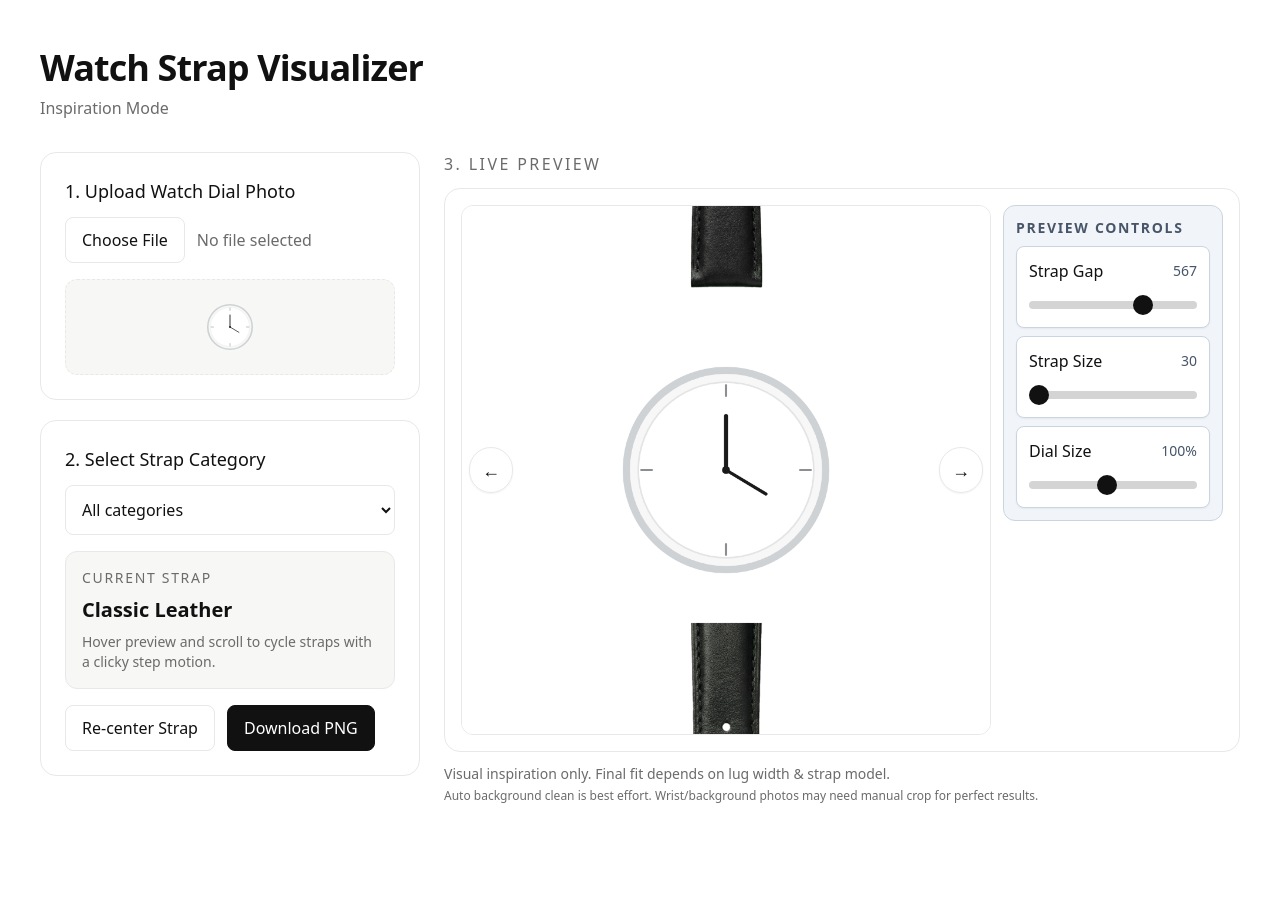
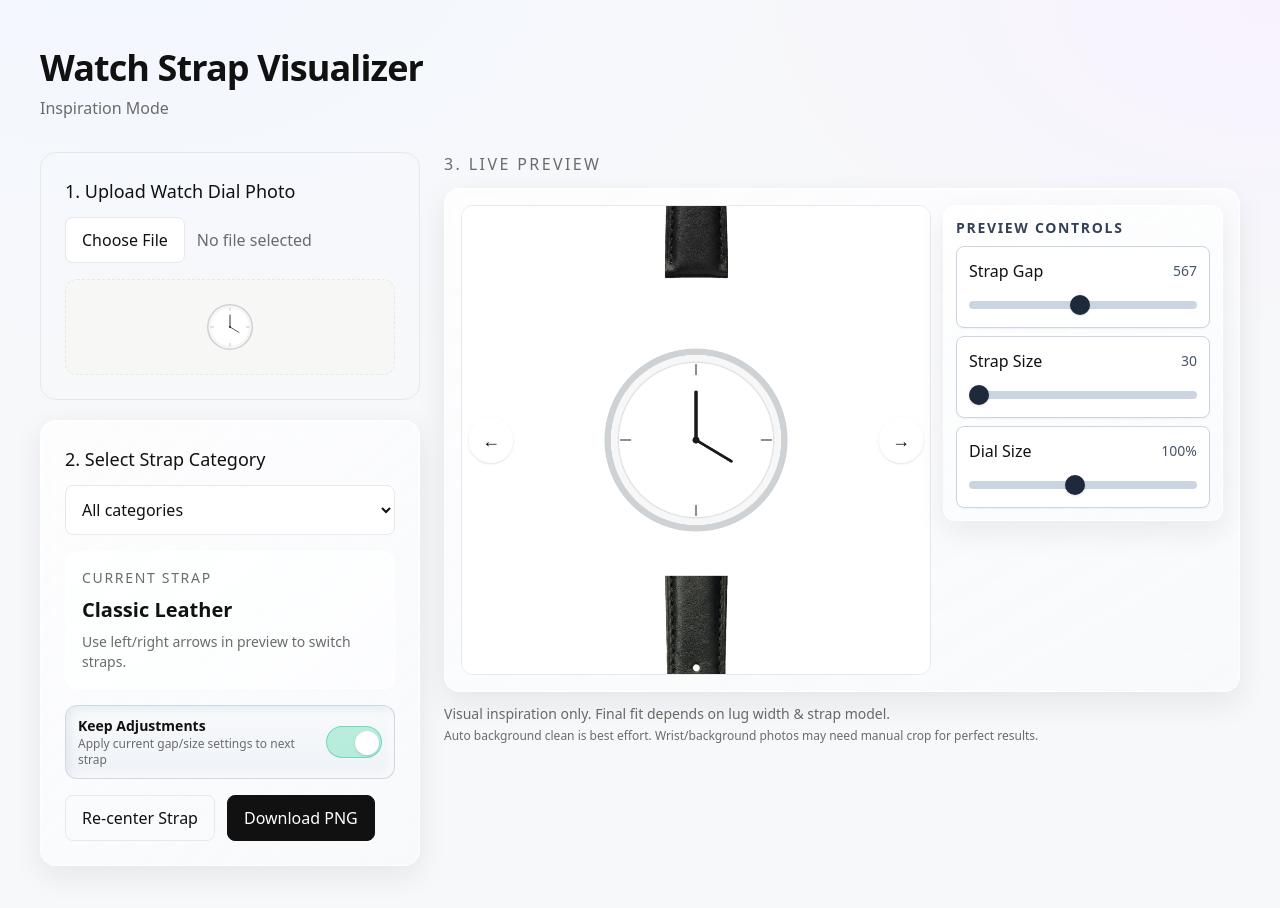
Before and after one commit to sakaarpuri/watch-strap-visualizer, a Next.js app: page / in a window 1280 px wide. Shown: the top 908 px of the page. Before the commit the page ends 852 px from the top, so only its background shows below. Built offline with nearby package versions, Linux system fonts and the light colour scheme.

Commit message:
Polish UX: modern glass styling, smoother controls, and persistent strap settings

```diff
--- a/app/globals.css
+++ b/app/globals.css
@@ -7,17 +7,40 @@
 }
 
 body {
-  @apply bg-white text-ink antialiased;
+  @apply text-ink antialiased;
+  background:
+    radial-gradient(1200px 800px at 10% -10%, #f2f7ff 0%, rgba(242, 247, 255, 0) 60%),
+    radial-gradient(1000px 600px at 100% 0%, #f8f2ff 0%, rgba(248, 242, 255, 0) 55%),
+    #f7f8fa;
 }
 
 input[type="range"] {
-  @apply h-2 w-full cursor-pointer appearance-none rounded bg-neutral-300;
+  @apply h-2 w-full cursor-pointer appearance-none rounded-full bg-slate-300;
 }
 
 input[type="range"]::-webkit-slider-thumb {
-  @apply h-5 w-5 appearance-none rounded-full border border-ink bg-ink;
+  @apply h-5 w-5 appearance-none rounded-full border border-white bg-slate-800 shadow;
 }
 
 input[type="range"]::-moz-range-thumb {
-  @apply h-5 w-5 rounded-full border border-ink bg-ink;
+  @apply h-5 w-5 rounded-full border border-white bg-slate-800 shadow;
 }
+
+.glass-card {
+  border: 1px solid rgba(255, 255, 255, 0.7);
+  background: linear-gradient(140deg, rgba(255, 255, 255, 0.75), rgba(248, 250, 252, 0.65));
+  box-shadow:
+    inset 0 1px 0 rgba(255, 255, 255, 0.75),
+    0 10px 30px rgba(15, 23, 42, 0.08);
+  backdrop-filter: blur(10px);
+}
+
+.neo-toggle {
+  border-radius: 12px;
+  border: 1px solid rgba(203, 213, 225, 0.9);
+  background: linear-gradient(180deg, #f8fafc, #eef2f7);
+  box-shadow:
+    inset 3px 3px 8px rgba(148, 163, 184, 0.18),
+    inset -3px -3px 8px rgba(255, 255, 255, 0.9);
+  padding: 10px 12px;
+}
--- a/app/page.tsx
+++ b/app/page.tsx
@@ -27,6 +27,7 @@ export default function Home() {
   const [partA, setPartA] = useState<PartTransform | null>(null);
   const [partB, setPartB] = useState<PartTransform | null>(null);
   const [dialScale, setDialScale] = useState(1);
+  const [preserveSettings, setPreserveSettings] = useState(true);
   const [isAutoAligning, setIsAutoAligning] = useState(false);
   const [isCleaningDial, setIsCleaningDial] = useState(false);
 
@@ -67,9 +68,17 @@ export default function Home() {
 
   useEffect(() => {
     void autoAlignStraps();
-    // Recompute placement whenever dial or strap selection changes.
+    // Always recompute when watch image changes.
     // eslint-disable-next-line react-hooks/exhaustive-deps
-  }, [watchSrc, category, strapIndex]);
+  }, [watchSrc]);
+
+  useEffect(() => {
+    if (!partA || !partB || !preserveSettings) {
+      void autoAlignStraps();
+    }
+    // Preserve user transforms by default on strap changes.
+    // eslint-disable-next-line react-hooks/exhaustive-deps
+  }, [category, strapIndex, preserveSettings]);
 
   const onCycleStrap = (direction: 1 | -1) => {
     setStrapIndex((prev) => {
@@ -87,7 +96,7 @@ export default function Home() {
     if (!partA || !partB) return;
     const centerY = (partA.y + partB.y) / 2;
     const minHalfGap = 250;
-    const maxHalfGap = 700;
+    const maxHalfGap = 900;
     const boundedGap = clamp(nextHalfGap, minHalfGap, maxHalfGap);
     setPartA((prev) => (prev ? { ...prev, y: centerY - boundedGap } : prev));
     setPartB((prev) => (prev ? { ...prev, y: centerY + boundedGap } : prev));
@@ -124,7 +133,7 @@ export default function Home() {
             onFileSelect={(file) => void onUploadDial(file, setWatchPreviewSrc)}
           />
 
-          <div className="rounded-2xl border border-line p-6">
+          <div className="glass-card rounded-2xl p-6">
             <label htmlFor="strap-category" className="text-lg font-medium text-ink">
               2. Select Strap Category
             </label>
@@ -144,12 +153,35 @@ export default function Home() {
               ))}
             </select>
 
-            <div className="mt-4 rounded-xl border border-line bg-canvas p-4">
+            <div className="mt-4 rounded-xl border border-white/70 bg-white/60 p-4 shadow-[inset_0_1px_0_rgba(255,255,255,0.7)]">
               <p className="text-sm uppercase tracking-[0.12em] text-muted">Current Strap</p>
               <p className="mt-2 text-xl font-semibold text-ink">{currentStrap.label}</p>
               <p className="mt-2 text-sm text-muted">
-                Hover preview and scroll to cycle straps with a clicky step motion.
+                Use left/right arrows in preview to switch straps.
               </p>
+            </div>
+
+            <div className="neo-toggle mt-4 flex items-center justify-between">
+              <div>
+                <p className="text-sm font-semibold text-ink">Keep Adjustments</p>
+                <p className="text-xs text-muted">Apply current gap/size settings to next strap</p>
+              </div>
+              <button
+                type="button"
+                onClick={() => setPreserveSettings((prev) => !prev)}
+                aria-pressed={preserveSettings}
+                className={`relative h-8 w-14 rounded-full border transition ${
+                  preserveSettings
+                    ? "border-emerald-500/40 bg-emerald-400/30"
+                    : "border-slate-300 bg-white/70"
+                }`}
+              >
+                <span
+                  className={`absolute top-1 h-6 w-6 rounded-full bg-white shadow transition ${
+                    preserveSettings ? "left-7" : "left-1"
+                  }`}
+                />
+              </button>
             </div>
 
             <div className="mt-4 flex flex-wrap gap-3">
@@ -198,24 +230,24 @@ export default function Home() {
             }}
             onCycleStrap={onCycleStrap}
             controls={
-              <div className="rounded-xl border border-slate-300 bg-slate-100 p-3">
-                <p className="text-sm font-semibold uppercase tracking-[0.12em] text-slate-600">
+              <div className="glass-card rounded-xl p-3">
+                <p className="text-sm font-semibold uppercase tracking-[0.12em] text-slate-700">
                   Preview Controls
                 </p>
                 <div className="mt-2 grid gap-2">
                   <SliderControl
                     label="Strap Gap"
                     min={250}
-                    max={700}
+                    max={900}
                     step={1}
                     value={strapGap}
                     onChange={setGapHalf}
                   />
                   <SliderControl
                     label="Strap Size"
-                    min={30}
-                    max={250}
-                    step={0.2}
+                    min={55}
+                    max={175}
+                    step={0.05}
                     value={strapScale}
                     onChange={setStrapScale}
                   />
--- a/components/CanvasPreview.tsx
+++ b/components/CanvasPreview.tsx
@@ -240,10 +240,16 @@ const CanvasPreview = forwardRef<CanvasPreviewRef, CanvasPreviewProps>(
     return (
       <div
         className={`rounded-2xl border p-4 transition ${
-          isTicking ? "border-ink" : "border-line"
+          isTicking ? "border-slate-500" : "border-white/70"
         }`}
+        style={{
+          background:
+            "linear-gradient(150deg, rgba(255,255,255,0.72), rgba(248,250,252,0.64))",
+          boxShadow: "inset 0 1px 0 rgba(255,255,255,.8), 0 12px 30px rgba(15,23,42,.08)",
+          backdropFilter: "blur(8px)"
+        }}
       >
-        <div className={controls ? "grid gap-3 lg:grid-cols-[1fr,220px]" : ""}>
+        <div className={controls ? "grid gap-3 lg:grid-cols-[1fr,280px]" : ""}>
           <div className="relative">
             <button
               type="button"
@@ -252,7 +258,7 @@ const CanvasPreview = forwardRef<CanvasPreviewRef, CanvasPreviewProps>(
                 window.setTimeout(() => setIsTicking(false), 90);
                 onCycleStrap(-1);
               }}
-              className="absolute left-2 top-1/2 z-10 -translate-y-1/2 rounded-full border border-line bg-white/95 px-3 py-2 text-lg text-ink shadow-sm hover:bg-canvas"
+              className="absolute left-2 top-1/2 z-10 -translate-y-1/2 rounded-full border border-white/80 bg-white/90 px-3 py-2 text-lg text-ink shadow hover:bg-white"
               aria-label="Previous strap"
             >
               ←
@@ -274,7 +280,7 @@ const CanvasPreview = forwardRef<CanvasPreviewRef, CanvasPreviewProps>(
                 window.setTimeout(() => setIsTicking(false), 90);
                 onCycleStrap(1);
               }}
-              className="absolute right-2 top-1/2 z-10 -translate-y-1/2 rounded-full border border-line bg-white/95 px-3 py-2 text-lg text-ink shadow-sm hover:bg-canvas"
+              className="absolute right-2 top-1/2 z-10 -translate-y-1/2 rounded-full border border-white/80 bg-white/90 px-3 py-2 text-lg text-ink shadow hover:bg-white"
               aria-label="Next strap"
             >
               →
```
